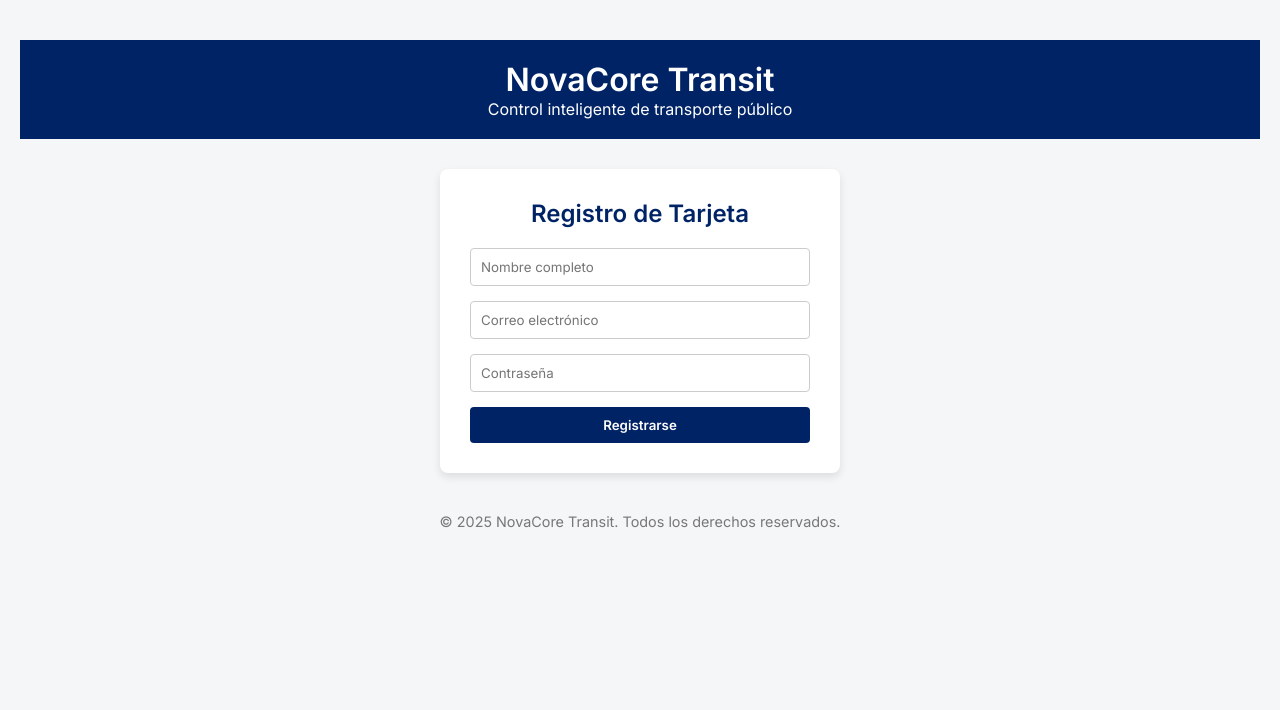
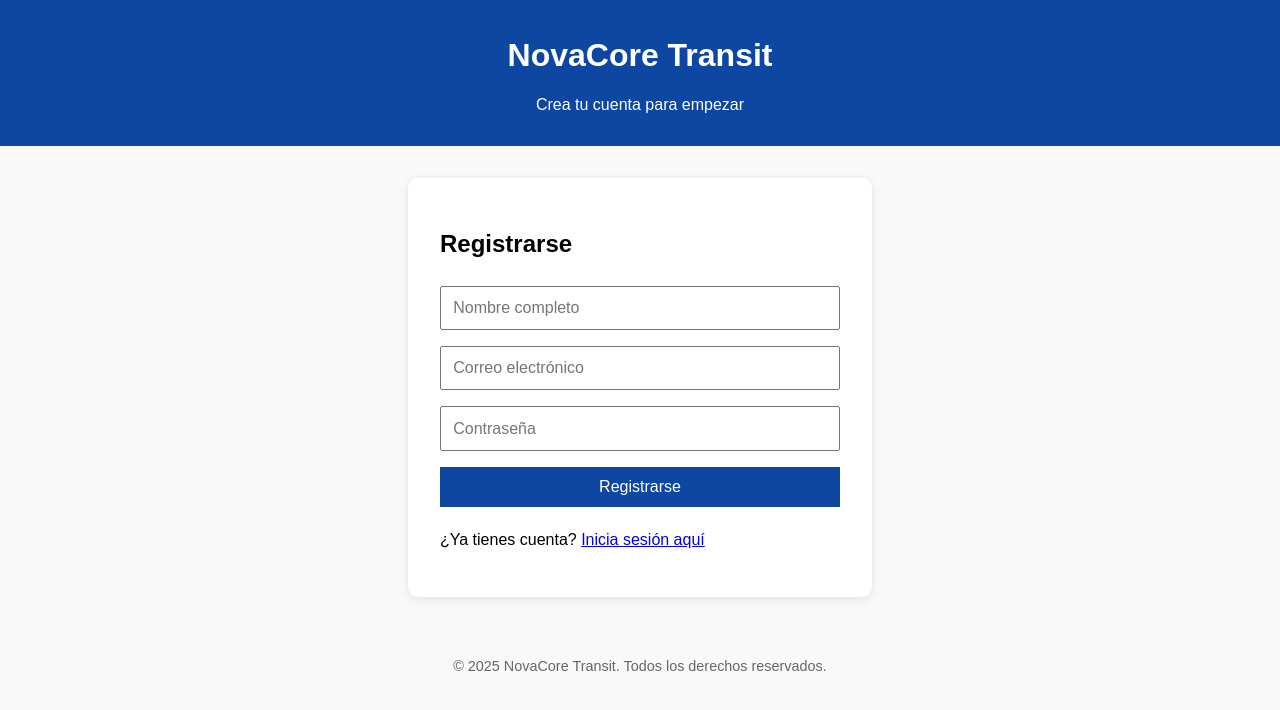
Before and after one commit to nahum1938/NovaCoreTransit, a plain HTML site: page register.html in a window 1280 px wide. Drawn offline with Linux system fonts and the light colour scheme.

Commit message:
Add files via upload

```diff
--- a/register.html
+++ b/register.html
@@ -1,94 +1,30 @@
-
 <!DOCTYPE html>
 <html lang="es">
 <head>
   <meta charset="UTF-8" />
   <meta name="viewport" content="width=device-width, initial-scale=1.0"/>
   <title>Registrarse - NovaCore Transit</title>
-  <link href="https://fonts.googleapis.com/css2?family=Inter:wght@400;600&display=swap" rel="stylesheet">
-  <style>
-    * {
-      box-sizing: border-box;
-      margin: 0;
-      padding: 0;
-      font-family: 'Inter', sans-serif;
-    }
-    body {
-      background-color: #f4f6f8;
-      color: #333;
-      display: flex;
-      flex-direction: column;
-      align-items: center;
-      padding: 40px 20px;
-    }
-    header {
-      width: 100%;
-      background-color: #002366;
-      color: white;
-      text-align: center;
-      padding: 20px 0;
-    }
-    .container {
-      background: white;
-      padding: 30px;
-      margin-top: 30px;
-      border-radius: 8px;
-      box-shadow: 0 4px 8px rgba(0,0,0,0.1);
-      max-width: 400px;
-      width: 100%;
-    }
-    h2 {
-      text-align: center;
-      margin-bottom: 20px;
-      color: #002366;
-    }
-    form {
-      display: flex;
-      flex-direction: column;
-    }
-    input[type="text"],
-    input[type="email"],
-    input[type="password"] {
-      padding: 10px;
-      margin-bottom: 15px;
-      border: 1px solid #ccc;
-      border-radius: 4px;
-    }
-    button {
-      padding: 10px;
-      background-color: #002366;
-      color: white;
-      border: none;
-      border-radius: 4px;
-      cursor: pointer;
-      font-weight: 600;
-    }
-    button:hover {
-      background-color: #001a4d;
-    }
-    footer {
-      margin-top: 40px;
-      font-size: 0.9rem;
-      color: #777;
-    }
-  </style>
+  <link rel="stylesheet" href="styles.css" />
 </head>
 <body>
   <header>
     <h1>NovaCore Transit</h1>
-    <p>Control inteligente de transporte público</p>
+    <p>Crea tu cuenta para empezar</p>
   </header>
-  <div class="container">
-    <h2>Registro de Tarjeta</h2>
+  <main>
+    <section class="form-section">
+      <h2>Registrarse</h2>
       <form>
         <input type="text" placeholder="Nombre completo" required>
         <input type="email" placeholder="Correo electrónico" required>
         <input type="password" placeholder="Contraseña" required>
         <button type="submit">Registrarse</button>
       </form>
-  </div>
+      <p>¿Ya tienes cuenta? <a href="login.html">Inicia sesión aquí</a></p>
+    </section>
+  </main>
   <footer>
-    © 2025 NovaCore Transit. Todos los derechos reservados.
+    <p>&copy; 2025 NovaCore Transit. Todos los derechos reservados.</p>
   </footer>
 </body>
 </html>
--- a/styles.css
+++ b/styles.css
@@ -1,63 +1,56 @@
-
-* {
-    box-sizing: border-box;
-    margin: 0;
-    padding: 0;
-    font-family: 'Segoe UI', sans-serif;
-}
 body {
-    background: #f2f2f2;
-    color: #333;
-    display: flex;
-    flex-direction: column;
-    min-height: 100vh;
+  font-family: Arial, sans-serif;
+  margin: 0;
+  background: #f9f9f9;
 }
 header {
-    background: #1a237e;
-    color: white;
-    padding: 1.5rem;
-    text-align: center;
+  background: #0d47a1;
+  color: white;
+  text-align: center;
+  padding: 1em 0;
 }
 main {
-    flex: 1;
-    padding: 2rem;
+  padding: 2em;
 }
-.intro {
-    background: white;
-    padding: 2rem;
-    border-radius: 10px;
-    max-width: 600px;
-    margin: 2rem auto;
-    box-shadow: 0 4px 12px rgba(0,0,0,0.1);
-    text-align: center;
+.form-section, .dashboard, .history {
+  background: white;
+  max-width: 400px;
+  margin: auto;
+  padding: 2em;
+  border-radius: 10px;
+  box-shadow: 0 2px 8px rgba(0,0,0,0.1);
 }
-.intro h2 {
-    margin-bottom: 1rem;
-    color: #1a237e;
+form {
+  display: flex;
+  flex-direction: column;
 }
-.intro p {
-    margin-bottom: 2rem;
+input, button {
+  padding: 0.7em;
+  margin: 0.5em 0;
+  font-size: 1em;
 }
-.buttons {
-    display: flex;
-    justify-content: center;
-    gap: 1.5rem;
+button {
+  background: #0d47a1;
+  color: white;
+  border: none;
+  cursor: pointer;
 }
-.btn {
-    background: #1a237e;
-    color: white;
-    text-decoration: none;
-    padding: 0.75rem 1.5rem;
-    border-radius: 5px;
-    transition: background 0.3s ease;
+button:hover {
+  background: #1565c0;
 }
-.btn:hover {
-    background: #0d144e;
+table {
+  width: 100%;
+  border-collapse: collapse;
+  margin-top: 1em;
+}
+table th, table td {
+  padding: 0.5em;
+  border: 1px solid #ccc;
+  text-align: left;
 }
 footer {
-    background: #e8eaf6;
-    color: #1a237e;
-    text-align: center;
-    padding: 1rem;
-    font-size: 0.9rem;
+  text-align: center;
+  padding: 1em;
+  font-size: 0.9em;
+  color: #666;
 }
```
Also changed, not shown: login.html (+20 -8 lines), panel.html (+39 -5 lines). Lines whose indentation alone changed are shown as unchanged.
